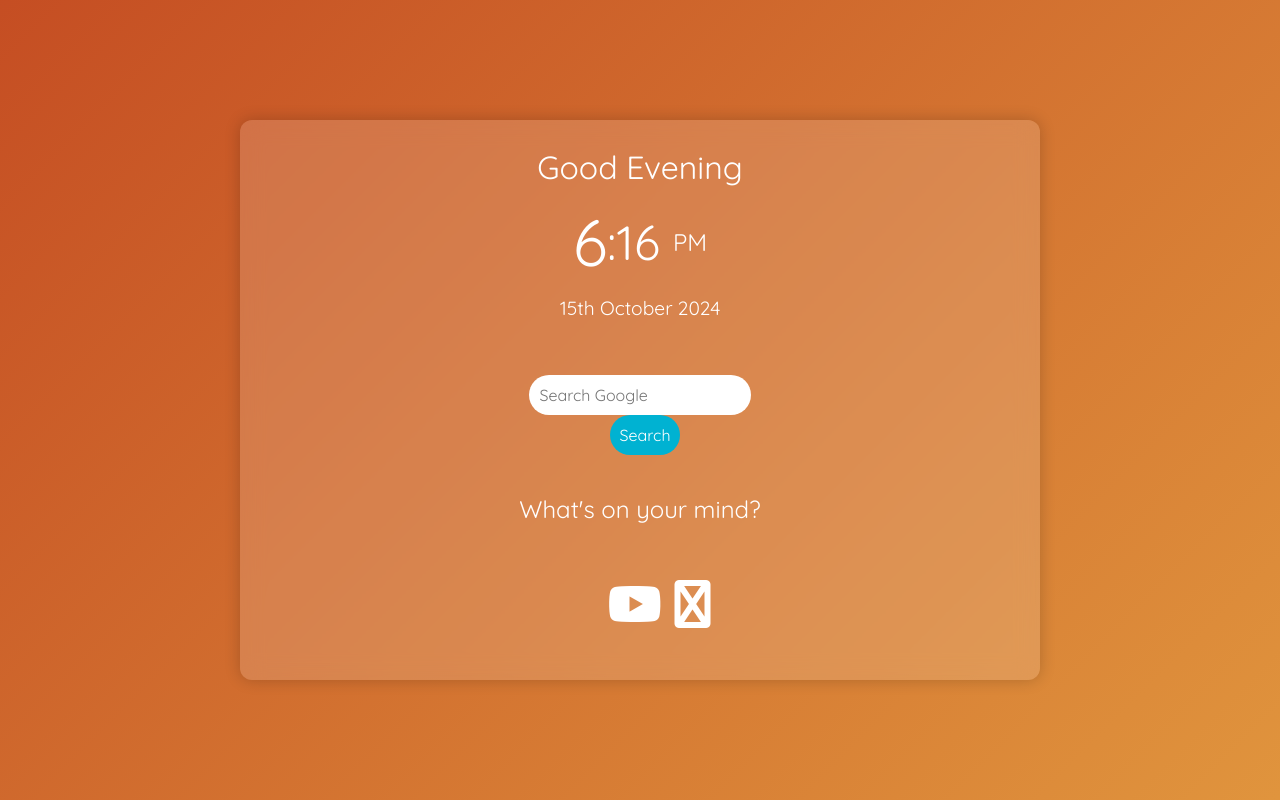
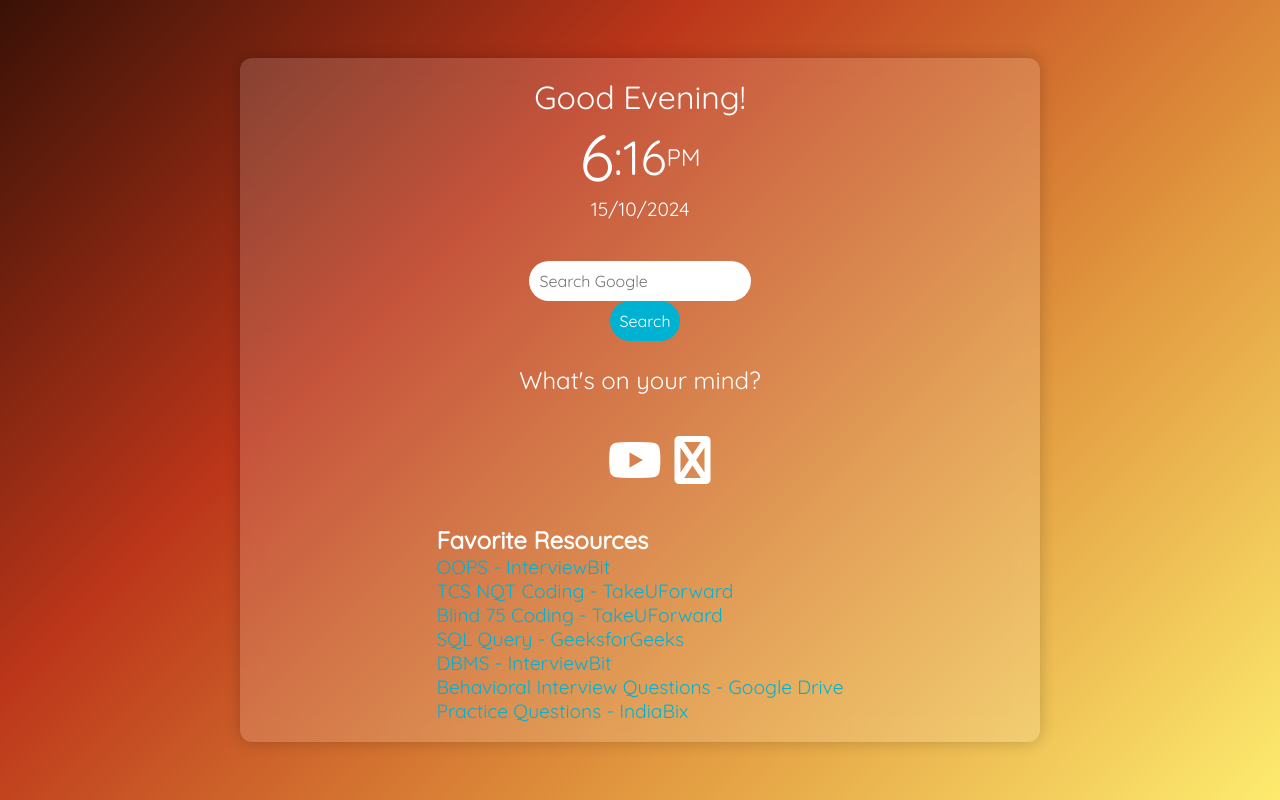
Before and after one commit to ombade/homepage.github.io, a plain HTML site: page index.html in a window 1280 px wide. Drawn offline with Linux system fonts and the light colour scheme.

Commit message:
Update index.html

```diff
--- a/index.html
+++ b/index.html
@@ -105,6 +105,27 @@
             transform: scale(1.2);
         }
 
+        /* FAVOURITE LINKS */
+        .favorites {
+            text-align: left;
+            margin-top: 1rem;
+        }
+
+        .favorites ul {
+            list-style-type: none;
+            padding-left: 0;
+        }
+
+        .favorites a {
+            text-decoration: none;
+            color: #00b2d2;
+            font-size: 1.2rem;
+        }
+
+        .favorites a:hover {
+            text-decoration: underline;
+        }
+
         /* GOOGLE SEARCH BAR */
         .google-search {
             margin: 1.5rem 0;
@@ -194,6 +215,20 @@
                 <li><a href="https://chat.openai.com/"><i class="fa-brands fa-comment"></i></a></li>
             </ul>
         </div>
+
+        <!-- Favorite Links Section -->
+        <div class="favorites">
+            <h2>Favorite Resources</h2>
+            <ul>
+                <li><a href="https://www.interviewbit.com/oops-introduction/">OOPS - InterviewBit</a></li>
+                <li><a href="https://takeuforward.org/interviews/tcs-nqt-coding-questions/">TCS NQT Coding - TakeUForward</a></li>
+                <li><a href="https://takeuforward.org/interviews/blind-75-leetcode-questions/">Blind 75 Coding - TakeUForward</a></li>
+                <li><a href="https://www.geeksforgeeks.org/sql-query-questions-and-answers/">SQL Query - GeeksforGeeks</a></li>
+                <li><a href="https://www.interviewbit.com/dbms-interview-questions/">DBMS - InterviewBit</a></li>
+                <li><a href="https://drive.google.com/file/d/1Fg-XyW9Vg8/view">Behavioral Interview Questions - Google Drive</a></li>
+                <li><a href="https://www.indiabix.com/">Practice Questions - IndiaBix</a></li>
+            </ul>
+        </div>
     </div>
 
     <script>
@@ -234,59 +269,40 @@
             } else if (hour < 22) {
                 document.querySelector('body').style.background="linear-gradient(-45deg, #fdec6e, #e0943d, #bc361a, #391106)";
             } else {
-                document.querySelector('body').style.background="linear-gradient(-45deg, #767d92, #2f4562, #152642, #081b33)";
+                document.querySelector('body').style.background="linear-gradient(-45deg, #27264e, #12122e, #03031e, #000000)";
             }
-
-            document.querySelector('body').style.backgroundSize="400% 400%";
-            document.querySelector('body').style.animation="gradient 8s ease infinite";
         }
 
         function loadGlassOverlayComponents() {
-            if (hour < 5) {
-                document.querySelector('#greeting').innerHTML = 'Late Night?';
-            } else if (hour < 12) {
-                document.querySelector('#greeting').innerHTML = 'Good Morning';
-            } else if (hour < 15) {
-                document.querySelector('#greeting').innerHTML = 'Good Afternoon';
-            } else if (hour < 22) {
-                document.querySelector('#greeting').innerHTML = 'Good Evening';
-            } else {
-                document.querySelector('#greeting').innerHTML = 'Late Night?';
-            }
-
-            // convert the time to a 12-hour clock
-            timeOfDay = convertTimeOfDay(hour, timeOfDay);
-
-            let daySuffix;
-            if (day === 1 || day === 21 || day === 31) daySuffix = 'st';
-            else if (day === 2 || day === 22) daySuffix = 'nd';
-            else if (day === 3 || day === 23) daySuffix = 'rd';
-            else daySuffix = 'th';
-
-            let monthNames = ['January', 'February', 'March', 'April', 'May', 'June', 'July', 'August', 'September', 'October', 'November', 'December'];
-
-            document.getElementById('hour').innerHTML = convertHour(hour);
-            document.getElementById('minute').innerHTML = ":" + minute + "&nbsp;";
-            document.getElementById('timeSuffix').innerHTML = convertTimeOfDay(hour, timeOfDay);
-            document.getElementById('date').innerHTML = day + daySuffix + " " + monthNames[month] + " " + year;
-            setTimeout(updateClock, 1000);
+            // Update greeting based on time
+            const greetingText = document.querySelector("#greeting");
+            greetingText.innerText = getGreeting(hour);
+            document.querySelector("#clock #hour").innerText = hour > 12 ? (hour - 12) : hour;
+            document.querySelector("#clock #minute").innerText = ":" + minute;
+            document.querySelector("#clock #timeSuffix").innerText = hour >= 12 ? " PM" : " AM";
+            document.querySelector("#date").innerText = day + "/" + (month + 1) + "/" + year;
 
             setBackgroundGradient();
         }
 
-        function checkTime(i) {
-            return (i < 10) ? "0" + i : i;
+        function getGreeting(hour) {
+            if (hour < 12) {
+                return "Good Morning!";
+            } else if (hour < 17) {
+                return "Good Afternoon!";
+            } else {
+                return "Good Evening!";
+            }
         }
 
-        function convertHour(hour) {
-            return (hour > 12) ? hour - 12 : hour;
+        function checkTime(i) {
+            if (i < 10) {
+                i = "0" + i;
+            }
+            return i;
         }
 
-        function convertTimeOfDay(hour, timeOfDay) {
-            return (hour >= 12) ? "PM" : "AM";
-        }
-
-        updateClock();
+        window.setInterval(updateClock, 1000);
     </script>
 </body>
 </html>
```
